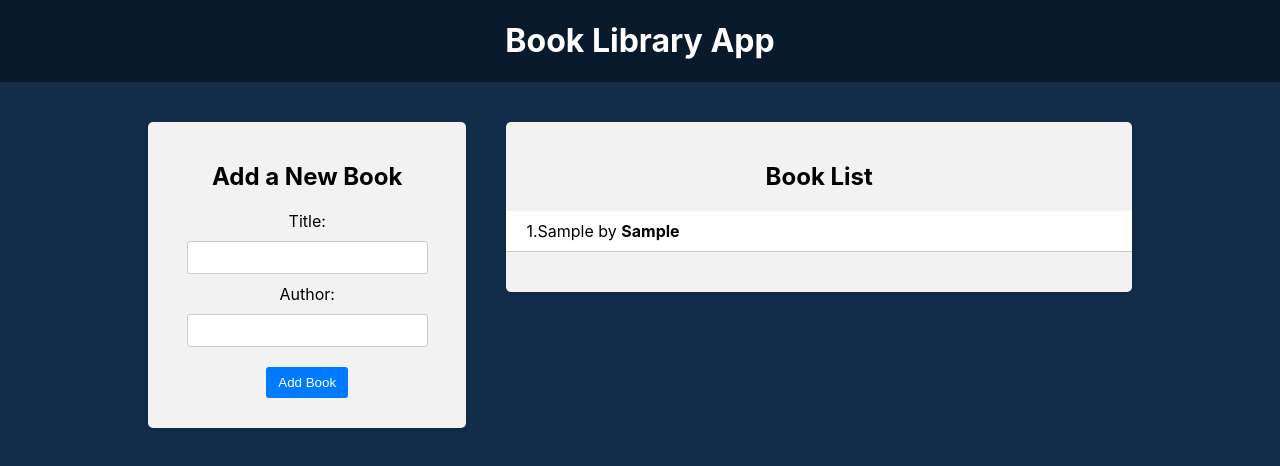
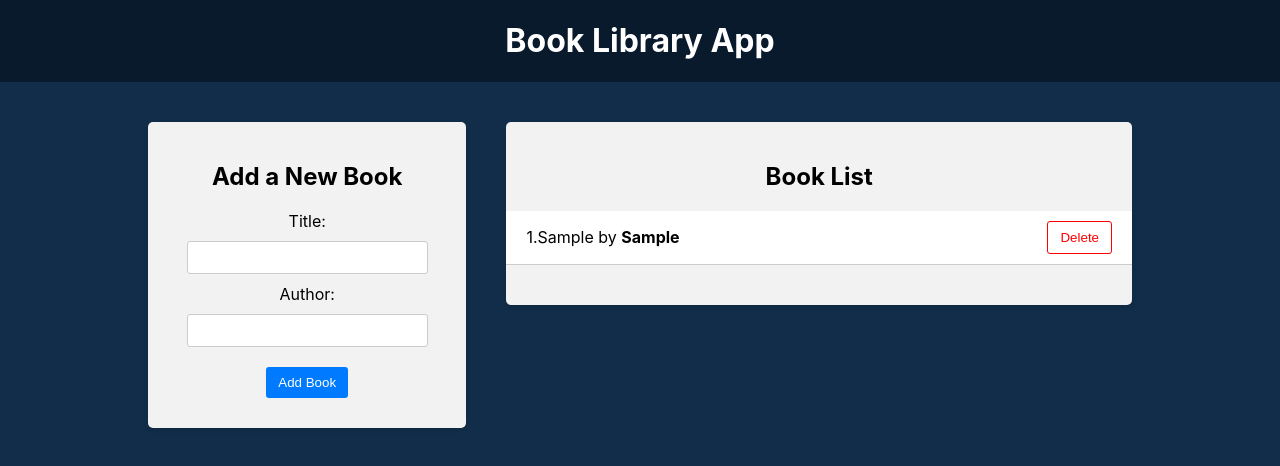
Before and after one commit to denisdudin50/30-react-redux, a React (Create React App) app in the folder frontend/: page / in a window 1280 px wide. Both pictures are taken after typing "Sample", "Sample" into the empty fields and a click on the button "Add Book". Shown: the top 466 px of the page. Built offline with nearby package versions, Linux system fonts and the light colour scheme.

Commit message:
Delete book by id

```diff
--- a/frontend/src/components/BookList/BookList.js
+++ b/frontend/src/components/BookList/BookList.js
@@ -1,9 +1,16 @@
-import { useSelector } from 'react-redux';
+import { useSelector, useDispatch } from 'react-redux';
 
+import { deleteBook } from '../../redux/books/actionCreators';
 import './BookList.css';
 
 const BookList = () => {
   const books = useSelector((state) => state.books);
+  const dispatch = useDispatch();
+
+  const handleDeleteBook = (id) => {
+    dispatch(deleteBook(id));
+  };
+
   return (
     <div className="app-block book-list">
       <h2>Book List</h2>
@@ -16,6 +23,11 @@
               <div className="book-info">
                 {++i}.{book.title} by <strong>{book.author}</strong>
               </div>
+              <div className="book-actions">
+                <button onClick={() => handleDeleteBook(book.id)}>
+                  Delete
+                </button>
+              </div>
             </li>
           ))}
         </ul>
--- a/frontend/src/redux/books/actionCreators.js
+++ b/frontend/src/redux/books/actionCreators.js
@@ -6,3 +6,11 @@
     payload: newBook,
   };
 };
+
+//enf
+export const deleteBook = (id) => {
+  return {
+    type: a.DELETE_BOOK,
+    payload: id,
+  };
+};
--- a/frontend/src/redux/books/actionTypes.js
+++ b/frontend/src/redux/books/actionTypes.js
@@ -1 +1,2 @@
 export const ADD_BOOK = 'ADD_BOOK';
+export const DELETE_BOOK = 'DELETE_BOOK';
--- a/frontend/src/redux/books/reducer.js
+++ b/frontend/src/redux/books/reducer.js
@@ -6,6 +6,8 @@
   switch (action.type) {
     case a.ADD_BOOK:
       return [...state, action.payload];
+    case a.DELETE_BOOK:
+      return state.filter((book) => book.id !== action.payload)
     default:
       return state;
   }
```
